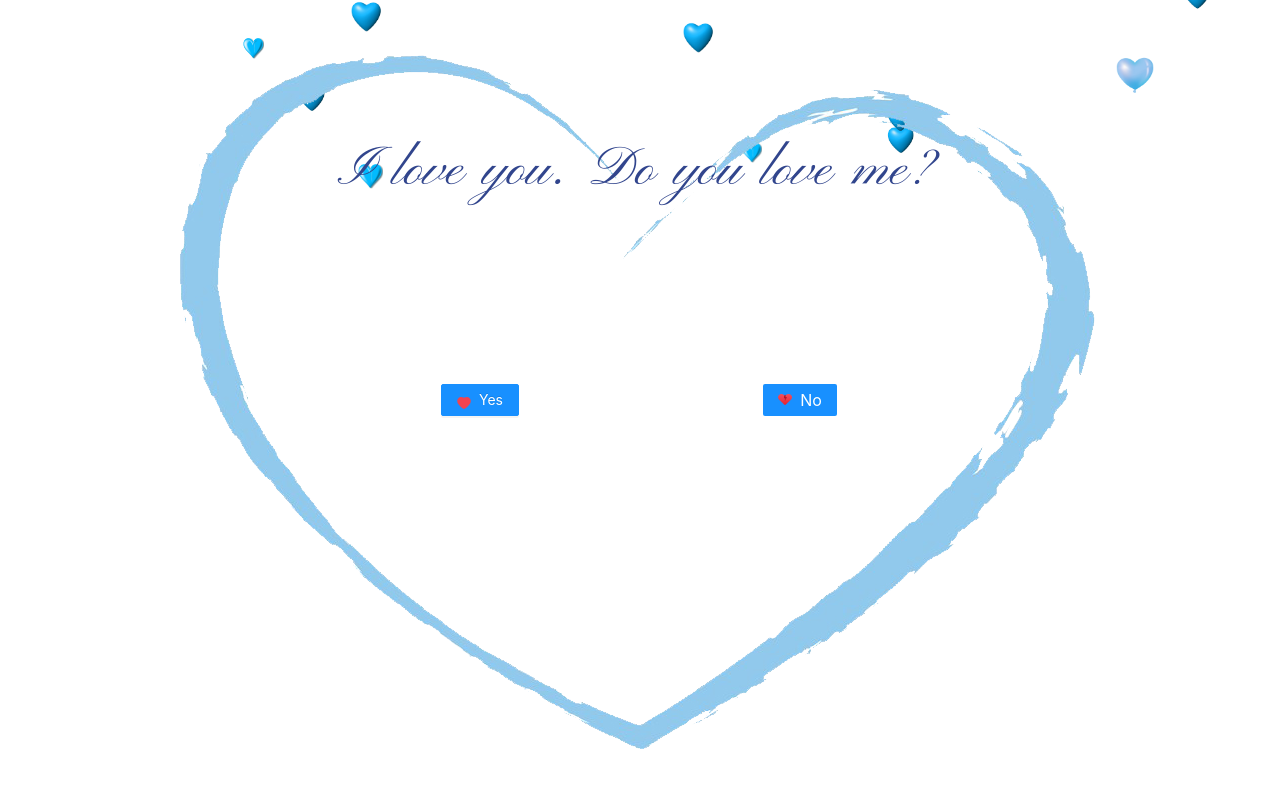
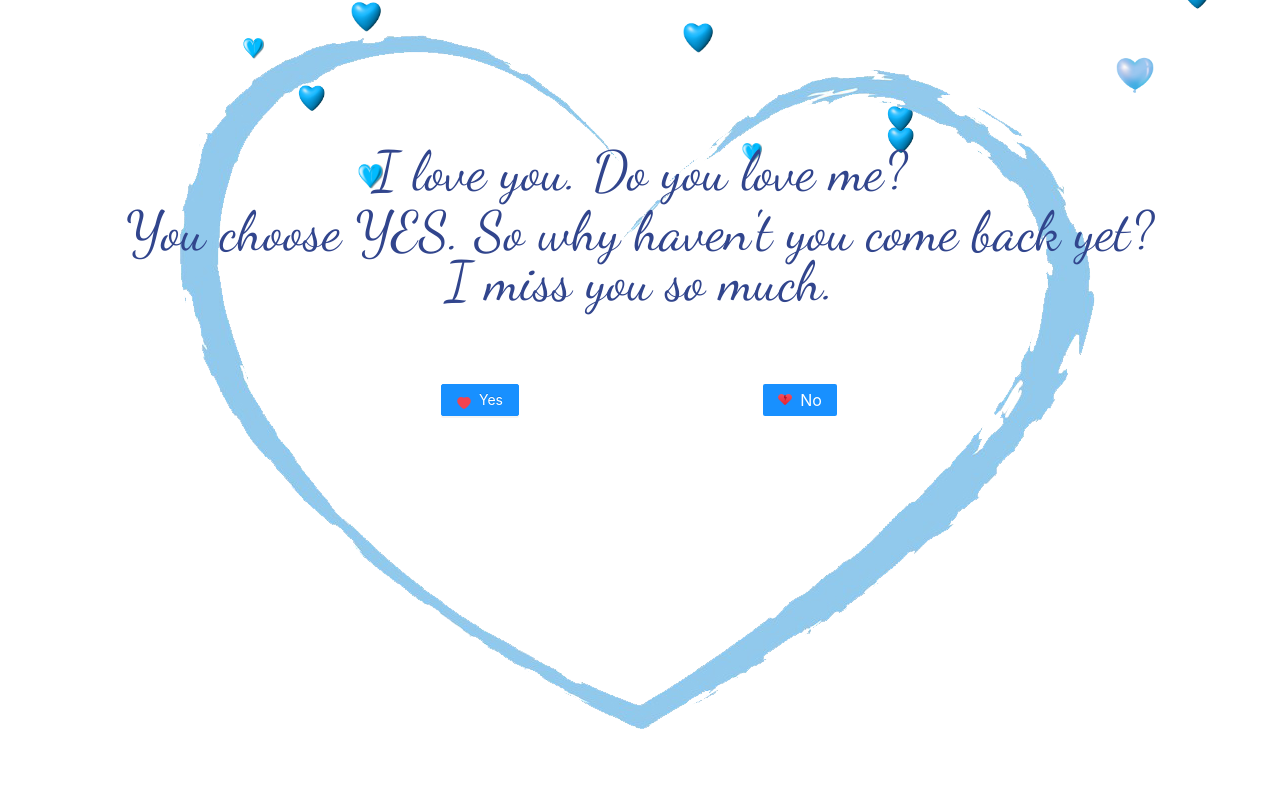
Before and after one commit to thanhquy1105/LoveWeb, a React (Create React App) app in the folder client/: page / in a window 1280 px wide. Shown: the top 788 px of the page. Built offline with nearby package versions, Linux system fonts and the light colour scheme.

Commit message:
last commit

```diff
--- a/client/src/App.css
+++ b/client/src/App.css
@@ -50,7 +50,29 @@
   position: absolute;
   z-index: 2;
   top: 130px;
-  font-family: "Pinyon";
+  font-family: "Dancing";
+}
+.question1 {
+  color: #31458d;
+  display: flex;
+  justify-content: center;
+  align-items: center;
+  font-size: calc(15px + 5vmin);
+  position: absolute;
+  z-index: 2;
+  top: 190px;
+  font-family: "Dancing";
+}
+.question2 {
+  color: #31458d;
+  display: flex;
+  justify-content: center;
+  align-items: center;
+  font-size: calc(15px + 5vmin);
+  position: absolute;
+  z-index: 2;
+  top: 240px;
+  font-family: "Dancing";
 }
 
 .Center {
--- a/client/src/App.js
+++ b/client/src/App.js
@@ -5,10 +5,11 @@ import Question from "./Components/Question";
 import Love from "./Components/Love";
 import ParticlesBg from "particles-bg";
 import icon from "./Components/icon";
-import { Row, Col } from "antd";
+import { Row, Col, Button } from "antd";
 import "antd/dist/antd.css";
 import Memories from "./Components/Memories";
 import LetterAndQuote from "./Components/LetterAndQuote";
+import Music from "./music/Perfect.mp3";
 
 class App extends React.Component {
   constructor(props) {
@@ -16,6 +17,7 @@ class App extends React.Component {
     this.state = {
       page: 0,
       heightBG: "100%",
+      OK: 0,
     };
   }
 
@@ -36,6 +38,14 @@ class App extends React.Component {
 
   OnChangeState() {
     this.setState({ page: 1 });
+  }
+
+  OnOK() {
+    var audio = new Audio(Music);
+    audio.play();
+    audio.volume = 0.3;
+    audio.loop = true;
+    this.setState({ OK: 1 });
   }
 
   render() {
@@ -76,6 +86,49 @@ class App extends React.Component {
             >
               <ParticlesBg type="custom" config={config} bg={false} />
             </div>
+            {this.state.OK === 0 ? (
+              <div
+                style={{
+                  position: "absolute",
+                  height: "100%",
+                  width: "100%",
+                  background: "#ffffff99",
+                  zIndex: 1,
+                  alignItems: "center",
+                  justifyContent: "center",
+                  display: "flex",
+                  fontFamily: "Dancing",
+                  fontSize: "calc(15px + 5vmin)",
+                }}
+              >
+                <div>
+                  <div style={{ display: "flex" }}>
+                    Anh nhớ em rất nhiều. Quay về bên anh em nhé!
+                  </div>
+                  <Button
+                    style={{
+                      background: "rgb(51 213 86)",
+                      marginRight: "20px",
+                      fontSize: "calc(10px + 2vmin)",
+                      height: "45px",
+                    }}
+                    onClick={() => this.OnOK()}
+                  >
+                    Ùm. Em cũng nhớ anh nhiều
+                  </Button>
+                  <Button
+                    style={{
+                      background: "rgb(122 115 115)",
+                      marginLeft: "20px",
+                      fontSize: "calc(10px + 2vmin)",
+                      height: "45px",
+                    }}
+                  >
+                    Em đã bỏ anh rồi. Em vào đây làm gì. hic
+                  </Button>
+                </div>
+              </div>
+            ) : null}
             <Row style={{ height: "100%" }}>
               <Col
                 xs={24}
--- a/client/src/Components/Question.js
+++ b/client/src/Components/Question.js
@@ -52,8 +52,16 @@ class Question extends React.Component {
               zIndex: 1,
             }}
           />
-          <div className="question" style={{ width: "100%" }}>
-            I love you. Do you love me?
+          <div>
+            <div className="question" style={{ width: "100%" }}>
+              I love you. Do you love me?
+            </div>
+            <div className="question1" style={{ width: "100%" }}>
+              You choose YES. So why haven't you come back yet?
+            </div>
+            <div className="question2" style={{ width: "100%" }}>
+              I miss you so much.
+            </div>
           </div>
         </div>
         <div style={{ width: "100%", height: "100%", position: "absolute" }}>
--- a/client/src/Components/YesButton.js
+++ b/client/src/Components/YesButton.js
@@ -1,16 +1,10 @@
 import React from "react";
 import "./YesButton.css";
-import Music from "../music/Perfect.mp3";
 import { Button } from "antd";
 import { HeartFilled } from "@ant-design/icons";
 
 class YesButton extends React.Component {
   OnClickYes() {
-    var audio = new Audio(Music);
-    audio.play();
-    audio.volume = 0.3;
-    audio.loop = true;
-
     this.props.parentCallback();
   }
   render() {
```
Also changed, not shown: 1 other file (tests, documents, lock files or other folders).
